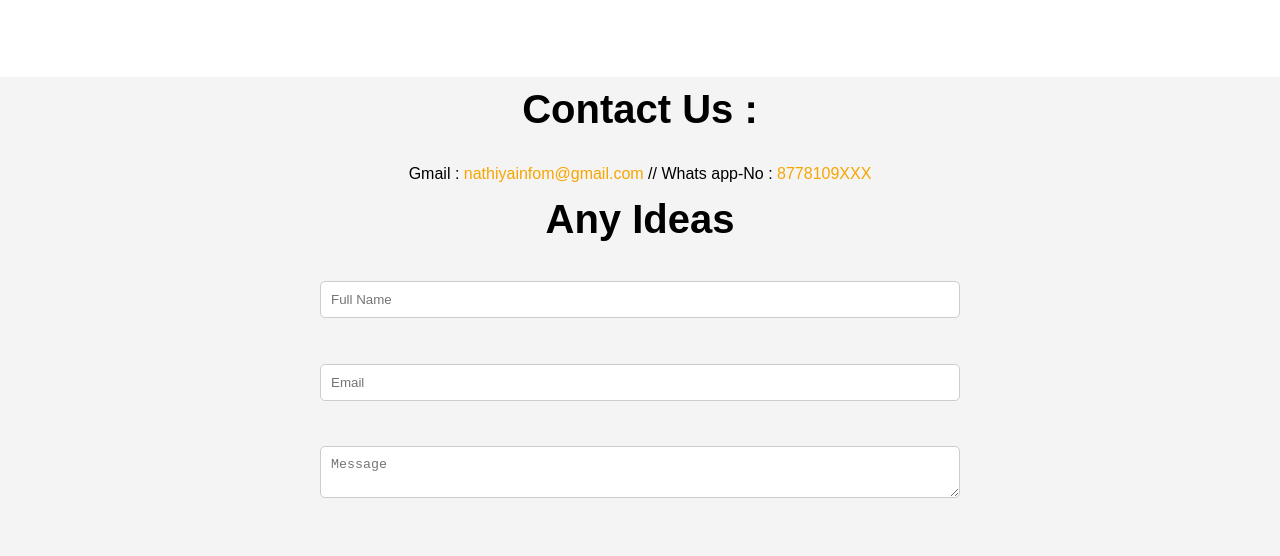
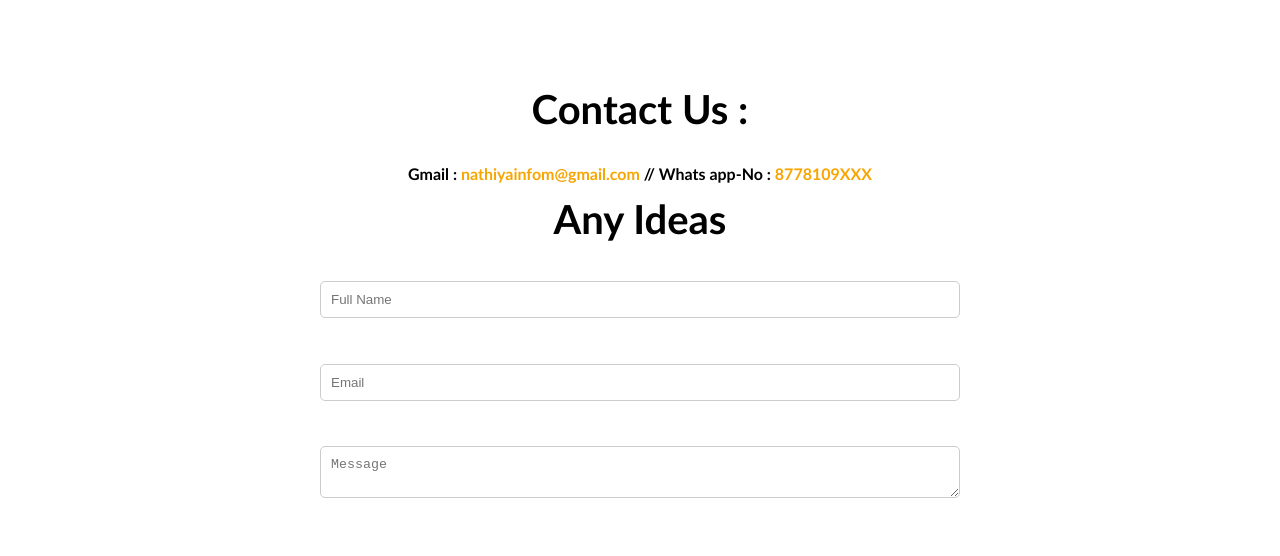
Before and after one commit to NANDHAKUMAR-A-7/yl.public, a plain HTML site: page index.html in a window 1280 px wide. Shown: the part 1253-1809 px from the top of the page. Drawn offline with Linux system fonts and the light colour scheme.

Commit message:
ready file

```diff
--- a/index.css
+++ b/index.css
@@ -220,4 +220,5 @@ span{
     padding:px;
     font-family:'Gill Sans', 'Gill Sans MT', Calibri, 'Trebuchet MS', sans-serif;
     font-weight: bold;
+    background-color: white;
  }
--- a/index.html
+++ b/index.html
@@ -61,7 +61,7 @@
     </section>
 
     <section id="contact" class="contact">
-        <div class="container">
+        <div class="container" id="container1">
             <h2>Contact Us :</h2>
             Gmail  : <span>nathiyainfom@gmail.com</span>  //
             Whats app-No :<span> 8778109XXX</span><br>
```
